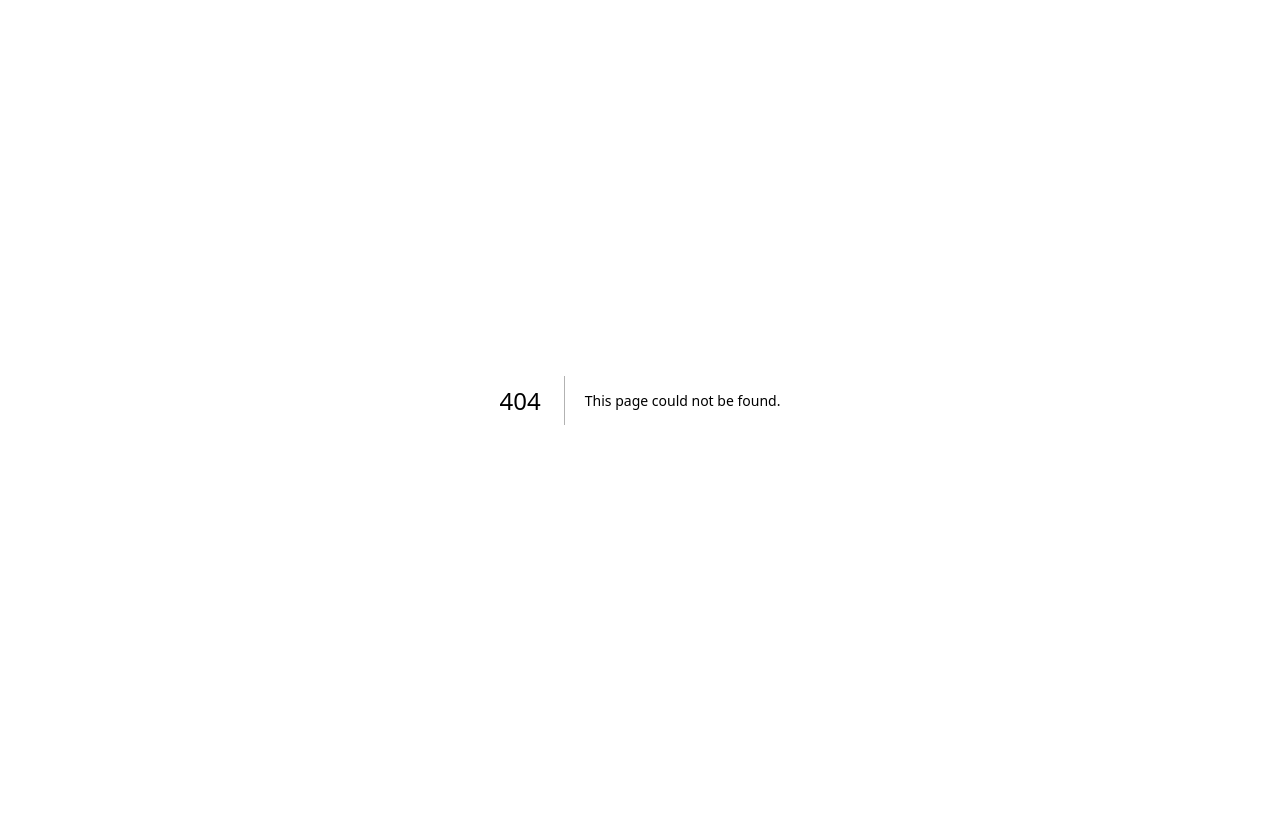
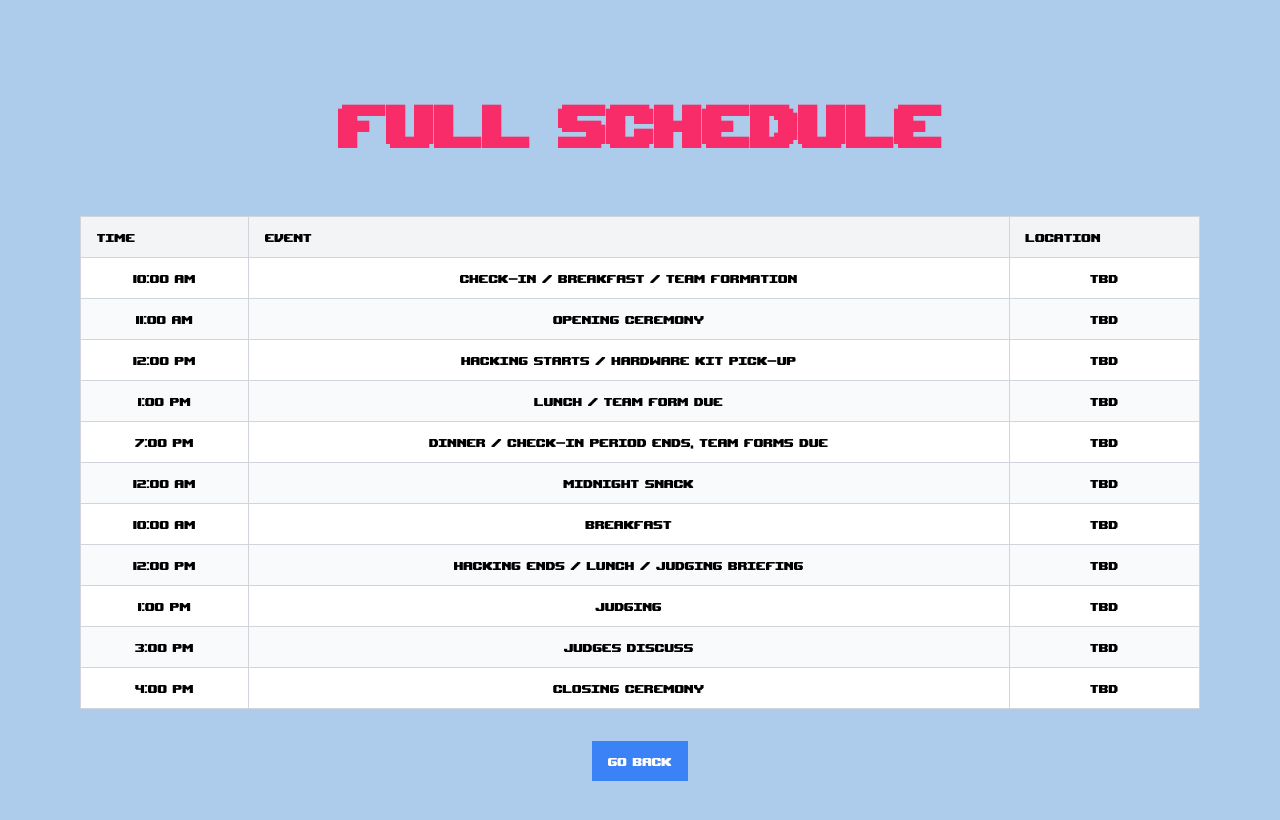
Before and after one commit to J-Souffle/sphx25-schedule, a Next.js app: page /full-schedule in a window 1280 px wide. Before the commit this address had no page. Shown: the top 820 px of the page. Built offline with nearby package versions, Linux system fonts and the light colour scheme.

Commit message:
Full schedule integration

```diff
--- /dev/null
+++ b/src/app/full-schedule/page.tsx
@@ -0,0 +1,76 @@
+"use client";
+
+import MaxWidthWrapper from "@/components/MaxWidthWrapper";
+import MinFooter from "@/components/ui/Footer";
+import { SCHEDULE } from "@/lib/schedule";
+import { useRouter } from "next/navigation";
+
+export default function FullSchedule() {
+  const { saturdayData, sundayData } = SCHEDULE;
+  const router = useRouter(); // Initialize router for navigation
+
+  // Combine events for Saturday and Sunday
+  const fullSchedule = [...saturdayData, ...sundayData];
+
+  return (
+    <MaxWidthWrapper>
+      <div className="mb-30 py-8 sm:py-12 md:py-16 mx-auto text-center flex flex-col items-center">
+        {/* Header */}
+        <h1
+          style={{
+            fontSize: "5em",
+            fontFamily: "Upheaval, Arial, Helvetica, sans-serif",
+          }}
+          className="font-bold text-primary mb-8"
+        >
+          Full Schedule
+        </h1>
+
+        {/* Display full schedule as a table */}
+        <div className="w-full max-w-7xl mb-8">
+          {fullSchedule.length > 0 ? (
+            <table className="table-auto w-full border-collapse border border-gray-300">
+              <thead>
+                <tr className="bg-gray-100">
+                  <th className="border border-gray-300 px-4 py-2 text-left text-black">Time</th>
+                  <th className="border border-gray-300 px-4 py-2 text-left text-black">Event</th>
+                  <th className="border border-gray-300 px-4 py-2 text-left text-black">Location</th>
+                </tr>
+              </thead>
+              <tbody>
+                {fullSchedule.map((event, index) => (
+                  <tr key={index} className={index % 2 === 0 ? "bg-white" : "bg-gray-50"}>
+                    <td className="border border-gray-300 px-4 py-2 text-black">{event.title}</td>
+                    <td className="border border-gray-300 px-4 py-2 text-black">
+                      {event.content.props.children.props.title}
+                    </td>
+                    <td className="border border-gray-300 px-4 py-2 text-black">
+                      {event.content.props.children.props.roomNumber}
+                    </td>
+                  </tr>
+                ))}
+              </tbody>
+            </table>
+          ) : (
+            <div className="text-lg text-muted-foreground">
+              No events available for the full schedule.
+            </div>
+          )}
+        </div>
+
+        {/* Go Back to Main Page Button */}
+        <button
+          onClick={() => router.push("/")} // Navigate back to the main page
+          className="bg-blue-500 text-white px-4 py-2 rounded-md hover:bg-blue-700 transition-colors"
+        >
+          Go Back
+        </button>
+
+        {/* Footer */}
+        <div className="pt-[5rem] w-full max-w-3xl mx-auto">
+          <MinFooter />
+        </div>
+      </div>
+    </MaxWidthWrapper>
+  );
+}
--- a/src/app/page.tsx
+++ b/src/app/page.tsx
@@ -1,12 +1,13 @@
 "use client"
 
-import { useState } from "react"
-import MaxWidthWrapper from "@/components/MaxWidthWrapper"
-import { Timeline } from "@/components/ui/timeline"
-import { Button } from "@/components/ui/button"
-import MinFooter from "@/components/ui/Footer"
-import { SCHEDULE } from "@/lib/schedule"
-import { getCurrentTime, isEventActive } from "@/lib/utils"
+import { useState } from "react";
+import { useRouter } from "next/navigation"; // Import useRouter for navigation
+import MaxWidthWrapper from "@/components/MaxWidthWrapper";
+import { Timeline } from "@/components/ui/timeline";
+import { Button } from "@/components/ui/button";
+import MinFooter from "@/components/ui/Footer";
+import { SCHEDULE } from "@/lib/schedule";
+import { getCurrentTime, isEventActive } from "@/lib/utils";
 
 const getDefaultDay = () => {
   const currentDate = new Date();
@@ -21,6 +22,8 @@ export default function Component() {
   const [showAllEvents, setShowAllEvents] = useState(false)
 
   const { saturdayData, sundayData } = SCHEDULE
+
+  const router = useRouter();
 
   function stripPastEvents(data: { title: string; content: JSX.Element }[], selectedDay: string) {
     const currentTime = getCurrentTime()
@@ -120,6 +123,14 @@ export default function Component() {
         </div> */}
 
         {/* Select Day Buttons */}
+         {/* Navigate to full schedule */}
+         <Button
+          onClick={() => router.push("/full-schedule")}
+          variant="default"
+          className="mb-4"
+        >
+          View Full Schedule
+        </Button>
         <div className="flex flex-wrap justify-center gap-4 mb-8">
           {["Saturday", "Sunday"].map((day) => (
             <Button
```
